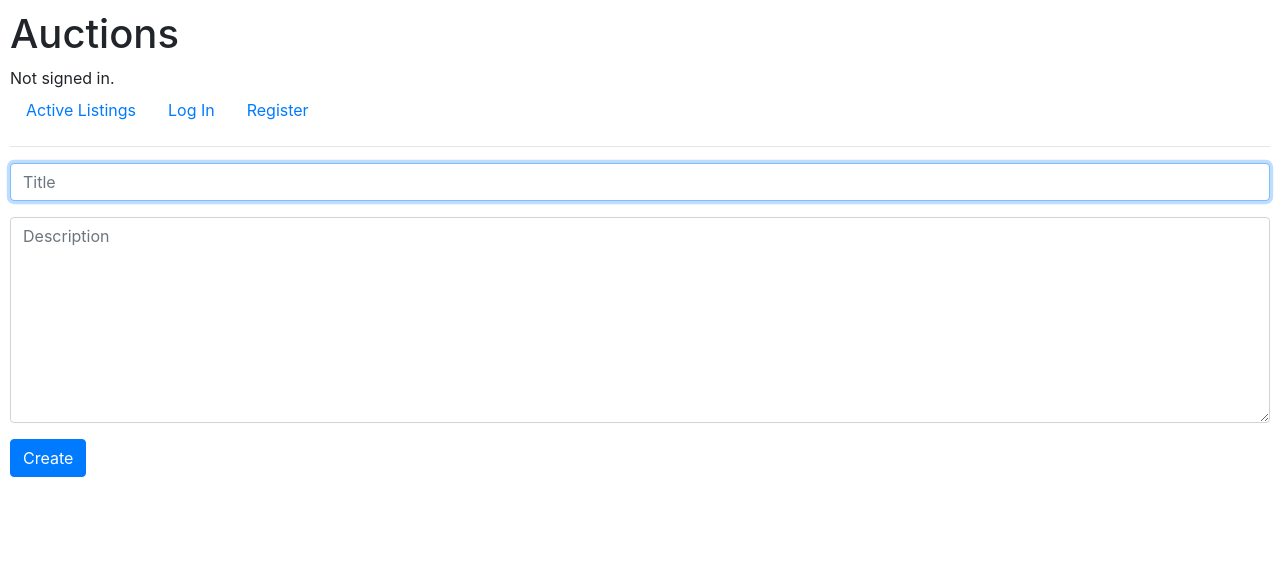
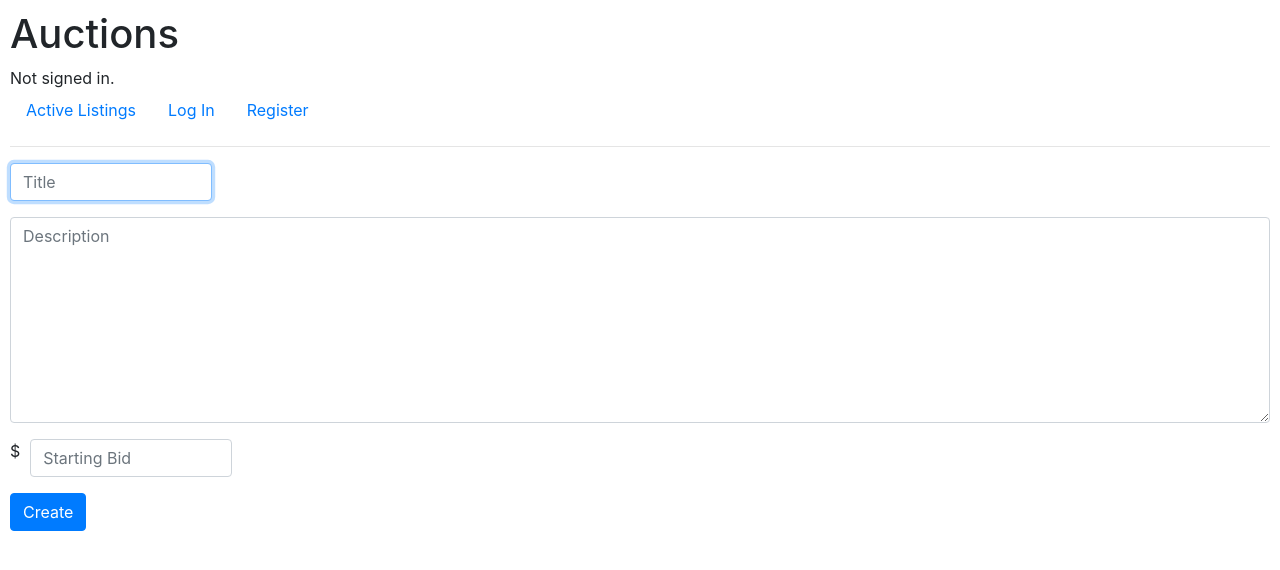
Before and after one commit to cmatchan/Commerce, a Django app: page /create in a window 1280 px wide. Shown: the top 570 px of the page. Run offline with Django 3.2, Linux system fonts and the light colour scheme; some libraries are stand-ins or nearby versions.

Commit message:
Added starting bid form on create listing page

```diff
--- a/auctions/templates/auctions/create.html
+++ b/auctions/templates/auctions/create.html
@@ -3,12 +3,23 @@
 {% block body %}
     <form action="{% url 'create' %}" method="post">
         {% csrf_token %}
-        <div class="form-group">
-            <input autofocus class="form-control" type="text" name="title" placeholder="Title">
+
+        <div class="form-row">
+            <div class="form-group col-2">
+                <input autofocus class="form-control" type="text" name="title" placeholder="Title">
+            </div>
         </div>
         <div class="form-group">
             <textarea class="form-control" name="description" placeholder="Description" rows="8"></textarea>
         </div>
+        <div class="form-row">
+            <div class="form-group col-0.5">
+                <label for="bid">$</label>
+            </div>
+            <div class="form-group col-2">
+                <input id="bid" class="form-control" type="number" name="bid" placeholder="Starting Bid">
+            </div>
+        </div>
         <button type="submit" class="btn btn-primary">Create</button>
     </form>
 {% endblock %}
```
